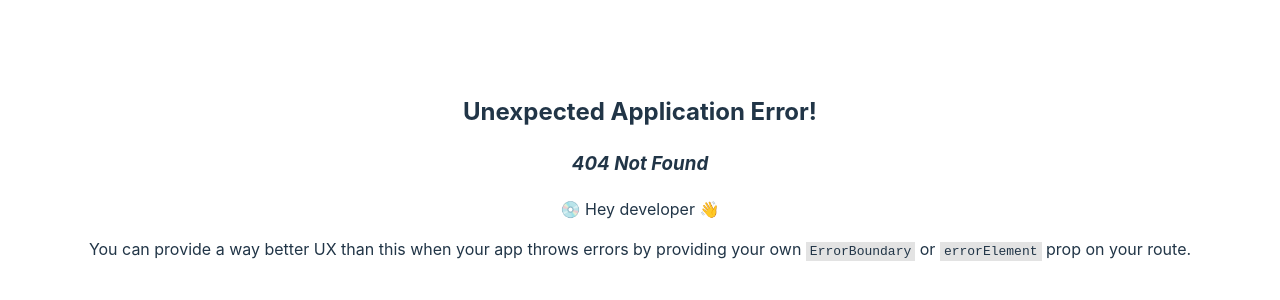
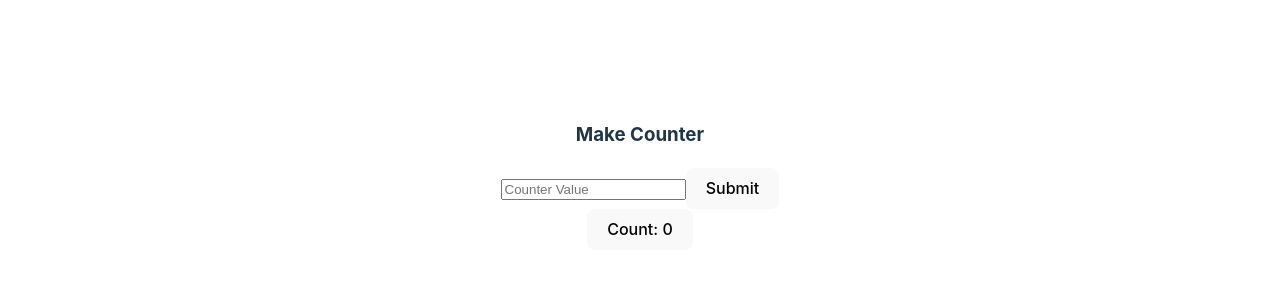
Before and after one commit to akshay2796/frontend-practice, a React (Vite) app: page /practice-questions/make-counter in a window 1280 px wide. Before the commit this address had no page. Shown: the part 224-524 px from the top of the page. Built offline with nearby package versions, Linux system fonts and the light colour scheme.

Commit message:
make counter problem

```diff
--- a/src/main.tsx
+++ b/src/main.tsx
@@ -3,7 +3,7 @@ import { createRoot } from "react-dom/client";
 import "./index.css";
 import App from "./App.tsx";
 import { createBrowserRouter, RouterProvider } from "react-router-dom";
-import { MortageCalculator, PracticeQuestions } from "./pages";
+import { MakeCounter, MortageCalculator, PracticeQuestions } from "./pages";
 
 const router = createBrowserRouter([
 	{
@@ -21,6 +21,10 @@ const router = createBrowserRouter([
 		element: <MortageCalculator />,
 	},
 	{
+		path: "/practice-questions/make-counter",
+		element: <MakeCounter />,
+	},
+	{
 		path: "/practice-questions",
 		element: <PracticeQuestions />,
 	},
--- a/src/pages/index.tsx
+++ b/src/pages/index.tsx
@@ -1,2 +1,3 @@
 export { default as MortageCalculator } from "./mortage-calculator";
 export { default as PracticeQuestions } from "./practice-questons";
+export { default as MakeCounter } from "./make-counter";
--- /dev/null
+++ b/src/pages/make-counter.tsx
@@ -0,0 +1,58 @@
+import { ChangeEvent, useEffect, useState } from "react";
+
+const MakeCounter = () => {
+	const [count, setCount] = useState(0);
+
+	const counterMaker = (n: number = 0) => {
+		const counter = () => {
+			return n++;
+		};
+		return counter;
+	};
+
+	useEffect(() => {
+		const counter = counterMaker();
+		console.log({ counter: counter() });
+		console.log({ counter: counter() });
+		console.log({ counter: counter() });
+		console.log({ counter: counter() });
+		console.log({ counter: counter() });
+	}, []);
+
+	return (
+		<div>
+			<h3>Make Counter</h3>
+			<div>
+				<form
+					onSubmitCapture={(e: ChangeEvent<HTMLFormElement>) => {
+						e.preventDefault();
+						const f = new FormData(e.target);
+						const counterValue = f.get("counterValue")?.toString();
+						if (!isNaN(Number(counterValue))) {
+							setCount(Number(counterValue));
+						} else {
+							setCount(0);
+							alert("Invalid counter value");
+						}
+					}}
+				>
+					<input
+						name='counterValue'
+						type='number'
+						placeholder='Counter Value'
+					/>
+					<button type='submit'> Submit </button>
+				</form>
+			</div>
+			<button
+				onClick={() => {
+					setCount(count + 1);
+				}}
+			>
+				Count: {count}
+			</button>
+		</div>
+	);
+};
+
+export default MakeCounter;
--- a/src/pages/practice-questons.tsx
+++ b/src/pages/practice-questons.tsx
@@ -11,6 +11,11 @@ const PracticeQuestions = () => {
 						Mortage Calculator
 					</Link>
 				</li>
+				<li>
+					<Link to='/practice-questions/make-counter'>
+						Make Counter
+					</Link>
+				</li>
 			</ol>
 		</div>
 	);
```
